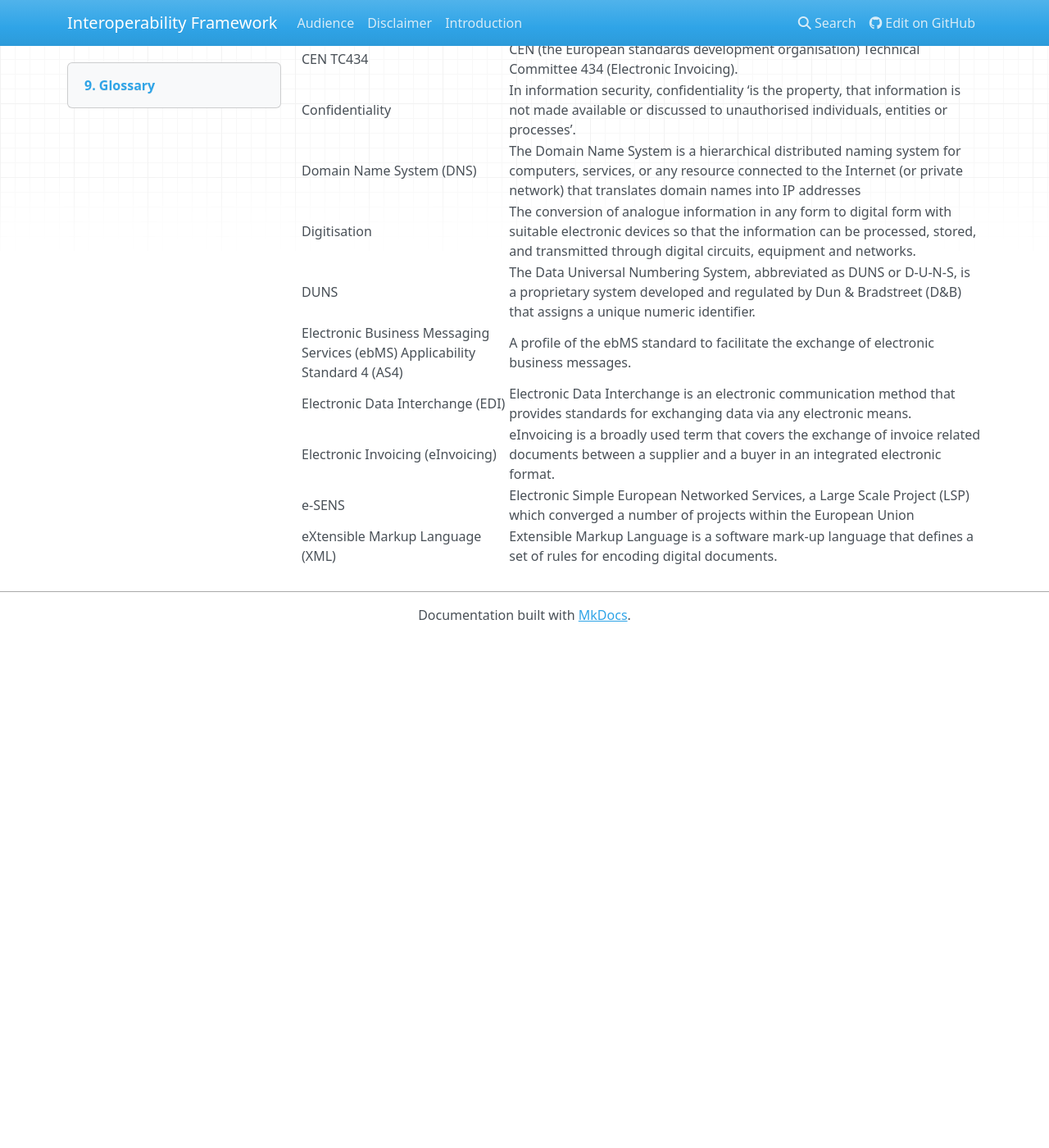
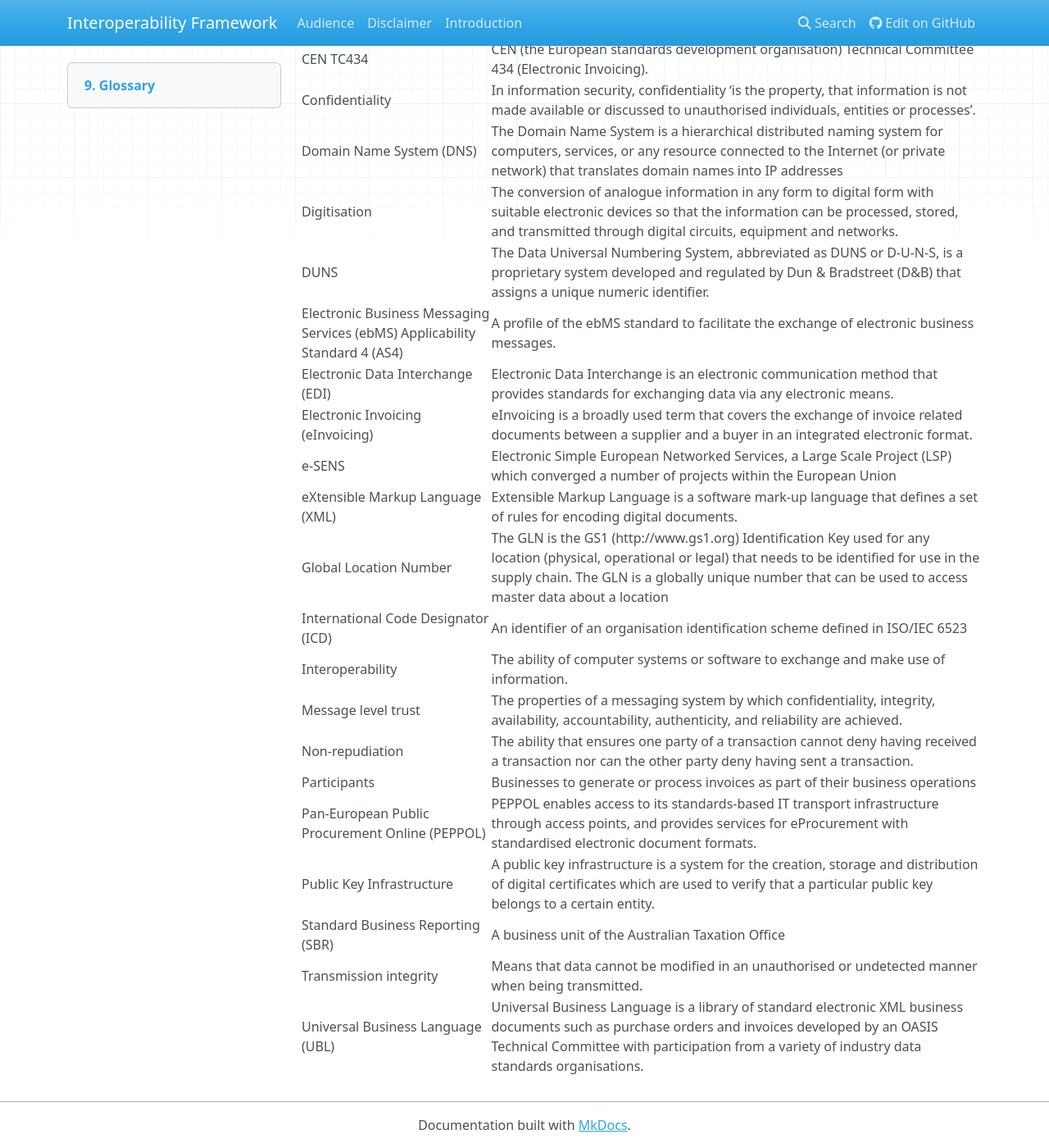
Before and after one commit to Kanwal-ATO/Interoperability-Framework, an MkDocs documentation site: the page built from docs/glossary.md, in a window 1280 px wide and 1400 px high, scrolled down 313 px. Shown: the whole window at 82% size. Built offline with MkDocs 1.6.1, drawn with Linux system fonts in a browser that asks for light colours; nearby versions of some CDN libraries; old or Windows-style settings are respelled for this version of MkDocs; before the commit the page ends 1091 px from its top, so only the background shows below that.

Commit message:
Update glossary.md

```diff
--- a/docs/glossary.md
+++ b/docs/glossary.md
@@ -16,3 +16,14 @@ Electronic Data Interchange (EDI) |Electronic Data Interchange is an electronic
 Electronic Invoicing (eInvoicing) |eInvoicing is a broadly used term that covers the exchange of invoice related documents between a supplier and a buyer in an integrated electronic format. |
 e-SENS |Electronic Simple European Networked Services, a Large Scale Project (LSP) which converged a number of projects within the European Union |
 eXtensible Markup Language (XML) |Extensible Markup Language is a software mark-up language that defines a set of rules for encoding digital documents. |
+Global Location Number |The GLN is the GS1 (http://www.gs1.org) Identification Key used for any location (physical, operational or legal) that needs to be identified for use in the supply chain. The GLN is a globally unique number that can be used to access master data about a location |
+International Code Designator (ICD) |An identifier of an organisation identification scheme defined in ISO/IEC 6523 |
+Interoperability |The ability of computer systems or software to exchange and make use of information. |
+Message level trust |The properties of a messaging system by which confidentiality, integrity, availability, accountability, authenticity, and reliability are achieved. |
+Non-repudiation |The ability that ensures one party of a transaction cannot deny having received a transaction nor can the other party deny having sent a transaction. |
+Participants |Businesses to generate or process invoices as part of their business operations |
+Pan-European Public Procurement Online (PEPPOL) |PEPPOL enables access to its standards-based IT transport infrastructure through access points, and provides services for eProcurement with standardised electronic document formats. |
+Public Key Infrastructure |A public key infrastructure is a system for the creation, storage and distribution of digital certificates which are used to verify that a particular public key belongs to a certain entity. |
+Standard Business Reporting (SBR) |A business unit of the Australian Taxation Office |
+Transmission integrity |Means that data cannot be modified in an unauthorised or undetected manner when being transmitted. |
+Universal Business Language (UBL) |Universal Business Language is a library of standard electronic XML business documents such as purchase orders and invoices developed by an OASIS Technical Committee with participation from a variety of industry data standards organisations. |
```
